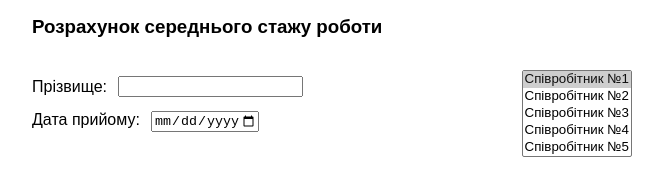
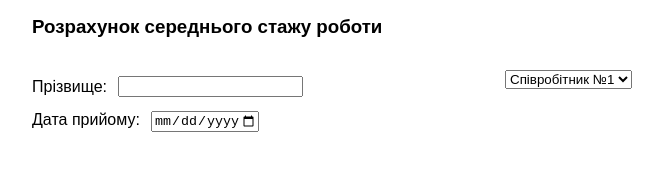
Before and after one commit to nure-danylov-i/itech-lab3, a plain HTML site: page index.html in a window 1280 px wide. Shown: the part 172-368 px from the top of the page, without its empty margins (308-971 px from the left). Drawn offline with Linux system fonts and the light colour scheme.

Commit message:
fix select element attributes

```diff
--- a/index.html
+++ b/index.html
@@ -14,7 +14,7 @@
     <main>
 	<h3>Розрахунок середнього стажу роботи</h3>
 	<form>
-	    <select id="select" multiple size="5" OnChange = "selectEmployee(event)">
+	    <select id="select" OnChange = "selectEmployee(event)">
 		<option value="0" selected>Співробітник №1</option>
 		<option value="1">Співробітник №2</option>
 		<option value="2">Співробітник №3</option>
```
